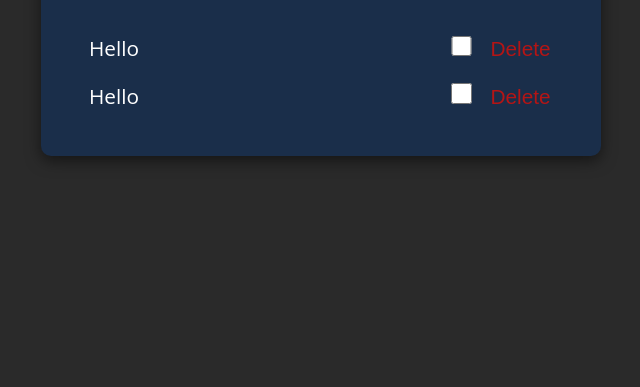
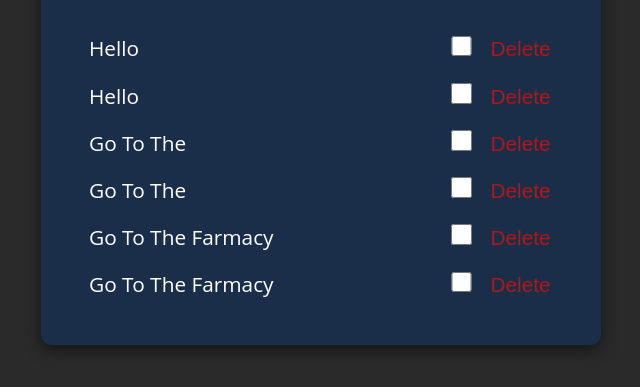
Before and after one commit to Dnyandeo33/crud-todo-list, a website with bundled scripts: page index.html in a window 1280 px wide. Shown: the part 287-674 px from the top of the page, without its empty margins (319-959 px from the left). Built offline with nearby package versions, Linux system fonts and the light colour scheme.

Commit message:
cross issue

```diff
--- a/api/addToDoItem.js
+++ b/api/addToDoItem.js
@@ -2,8 +2,11 @@ const addToDoItem = async (item) => {
     try {
         const res = await fetch('https://dnyandeo33.github.io/crud-todo-list/todos.json', {
             method: 'POST',
+            mode: 'no-cors',
             headers: {
                 'Content-Type': 'application/json',
+                'Access-Control-Allow-Origin': '*',
+
             },
             body: JSON.stringify(item),
         });
--- a/api/deleteToDoItem.js
+++ b/api/deleteToDoItem.js
@@ -2,6 +2,10 @@ const deleteToDoItem = async (id) => {
     try {
         const res = await fetch(`https://dnyandeo33.github.io/crud-todo-list/todos.json/${id}`, {
             method: 'DELETE',
+            mode: 'no-cors',
+            headers: {
+                'Access-Control-Allow-Origin': '*',
+            },
         });
         const data = await res.json({ message: 'item has been deleted successfully...' });
         return data;
--- a/api/getItems.js
+++ b/api/getItems.js
@@ -2,7 +2,6 @@ const getItems = async () => {
     try {
         const response = await fetch('https://dnyandeo33.github.io/crud-todo-list/todos.json');
         const data = await response.json();
-        console.log(data);
         return data;
     } catch (error) {
         return error;
--- a/api/updateToDoItem.js
+++ b/api/updateToDoItem.js
@@ -2,8 +2,10 @@ const updateToDoItem = async (id, updatedItem) => {
     try {
         const res = await fetch(`https://dnyandeo33.github.io/crud-todo-list/todos.json/${id}`, {
             method: 'PUT',
+            mode: 'no-cors',
             headers: {
                 'Content-Type': 'application/json',
+                'Access-Control-Allow-Origin': '*',
             },
             body: JSON.stringify(updatedItem),
         });
--- a/index.html
+++ b/index.html
@@ -14,7 +14,7 @@
             <h3>CRUD Todo list</h3>
             <div class="form-control">
                 <input type="text" id="todo-input" placeholder="e.g. go to doctor" />
-                <button type="submit" class="submit-btn">submit</button>
+                <button type="button" class="submit-btn">submit</button>
             </div>
         </form>
         <div class="todos-container">
--- a/src/handlers/addToDoItemHandler.js
+++ b/src/handlers/addToDoItemHandler.js
@@ -10,6 +10,7 @@ const addToDoItemHandler = async () => {
         title: value,
         completed: false,
     };
+
     const res = await addToDoItem(newItem);
     return res;
 };
--- a/todos.json
+++ b/todos.json
@@ -9,6 +9,26 @@
       "id": "93df",
       "title": "hello",
       "completed": false
+    },
+    {
+      "id": "1f26",
+      "title": "go to the ",
+      "completed": false
+    },
+    {
+      "id": "505c",
+      "title": "go to the ",
+      "completed": false
+    },
+    {
+      "id": "f100",
+      "title": "go to the farmacy",
+      "completed": false
+    },
+    {
+      "id": "0bdc",
+      "title": "go to the farmacy",
+      "completed": false
     }
   ]
 }
```
